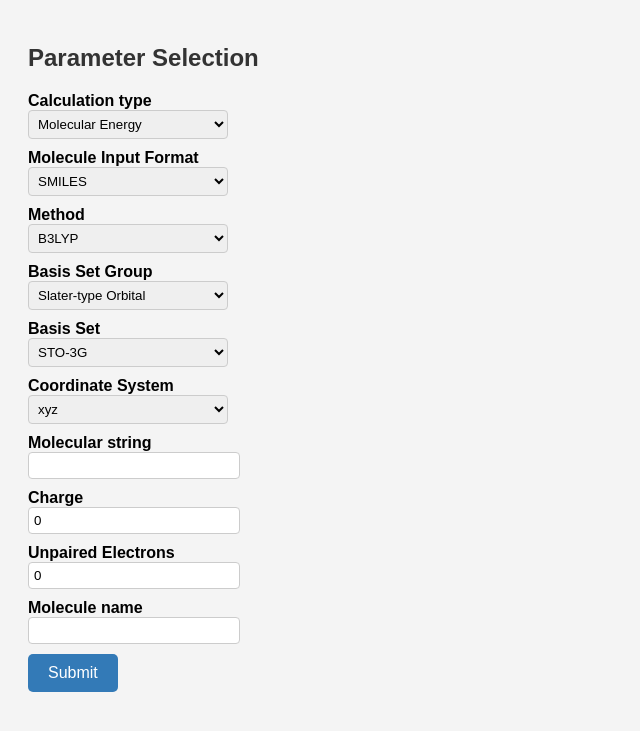
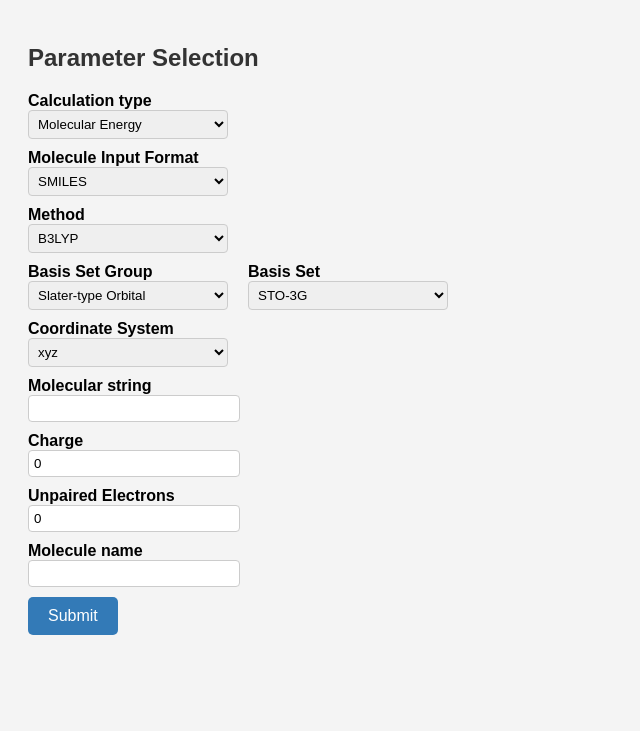
Before and after one commit to dy-cl/ORCA-Input-Generator-Web, a Django app: template oig_app/templates/inputs.html in a window 1280 px wide. Shown: the top 731 px of the page, without its empty margins (0-640 px from the left). Run offline with Django 3.2, Linux system fonts and the light colour scheme; the template is opened without the code that fills it, so the values that code supplies are empty.

Commit message:
Moved basis set drop down box.

```diff
--- a/oig_app/templates/index.html
+++ b/oig_app/templates/index.html
@@ -3,7 +3,7 @@
 <!DOCTYPE html>
 <html>
 <head>
-  <title>ORCA Input Generator (OIG)</title>
+    <title>ORCA Input Generator (OIG)</title>
   <style>
     body {
       font-family: Arial, sans-serif;
--- a/oig_app/templates/inputs.html
+++ b/oig_app/templates/inputs.html
@@ -53,7 +53,15 @@
       background-color: #23527c;
     }
 
+    .basis-set-container {
+      display: flex;
+    }
+
     .basis-set-group {
+      margin-left: 0px;
+    }
+
+    .basis-set {
       margin-left: 20px;
     }
   </style>
@@ -88,6 +96,8 @@
       <option value="CCSD">CCSD</option>
     </select>
 
+    <div class="basis-set-container">
+      <div class="basis-set-group">
         <label for="basis_set_group">Basis Set Group</label>
         <select id="basis_set_group" name="basis_set_group" onchange="updateBasisSetOptions()">
           <option value="Slater-type-Orbital">Slater-type Orbital</option>
@@ -95,12 +105,14 @@
           <option value="Correlation-Consistent">Correlation Consistent</option>
           <option value="Karlsruhe">Karlsruhe</option>
         </select>
+      </div>
 
-    <div id="basis_set_options">
+      <div class="basis-set">
         <label for="basis_set">Basis Set</label>
         <select id="basis_set" name="basis_set">
           <!-- Options will be dynamically populated -->
         </select>
+      </div>
     </div>
 
     <label for="coordinate_type">Coordinate System</label>
```
Lines whose indentation alone changed are shown as unchanged.
